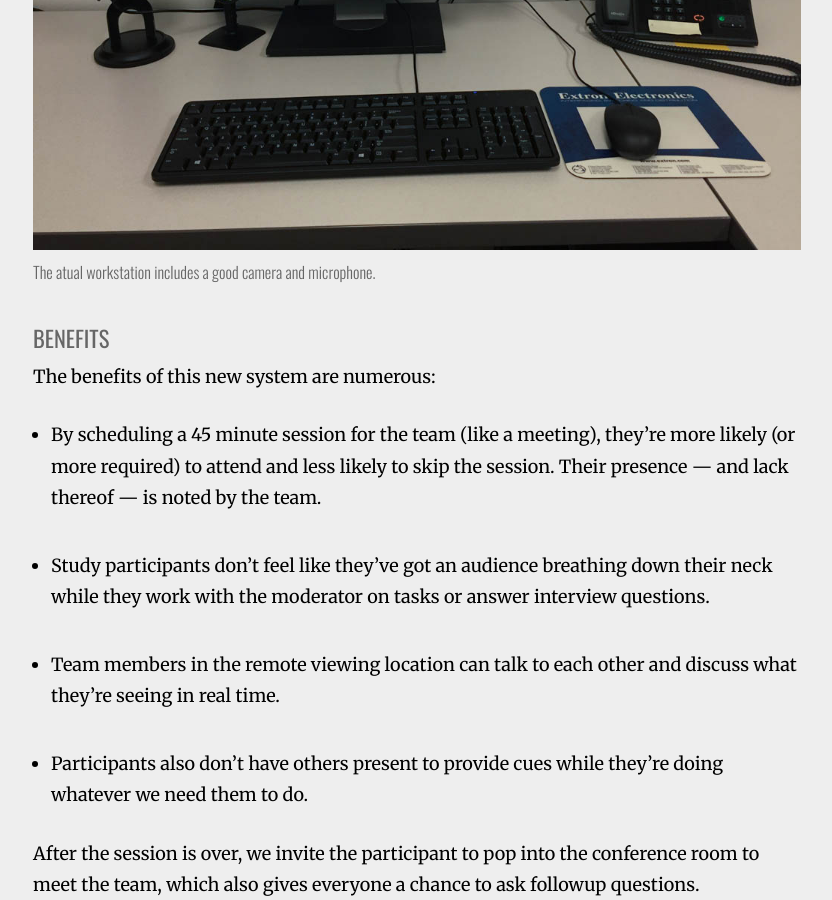
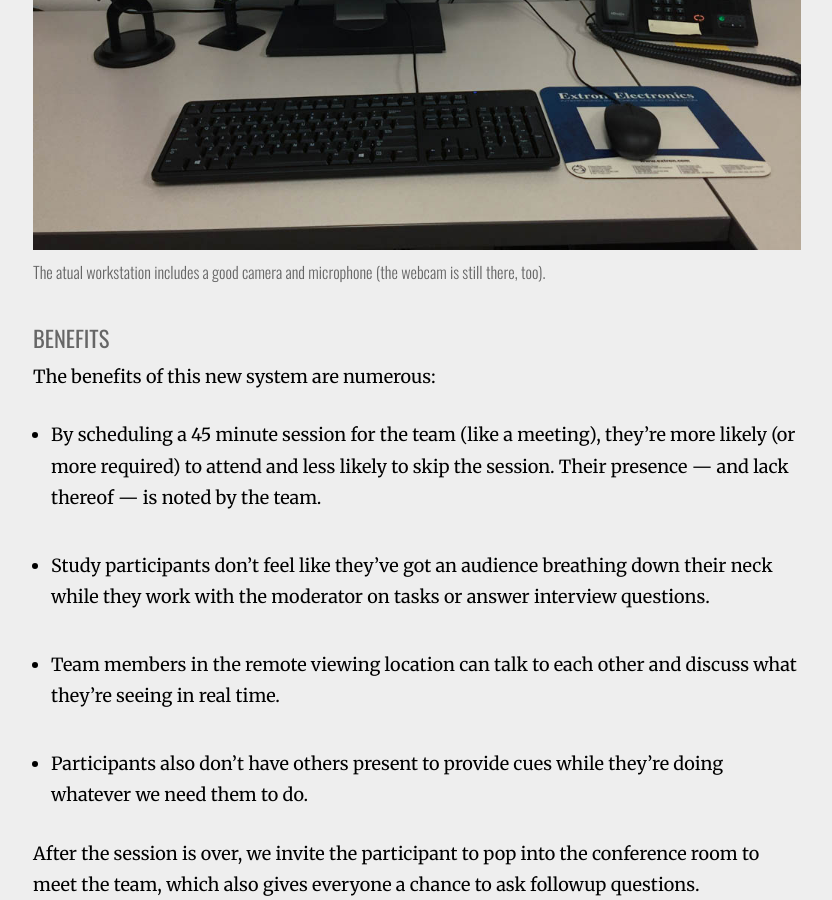
Before and after one commit to drewtodd/drewtodd.github.io, a Jekyll site: the page built from _posts/2016-09-01-getting-out-of-the-room.md, in a window 1280 px wide and 900 px high, scrolled down 4511 px. Shown: the whole window, without its empty margins (223-1055 px from the left). Built offline with Jekyll 4.4.1, drawn with Linux system fonts in a browser that asks for light colours; nearby versions of some CDN libraries; comment, search, counter and statistics services are not loaded.

Commit message:
Copy edit

```diff
--- a/_posts/2016-09-01-getting-out-of-the-room.md
+++ b/_posts/2016-09-01-getting-out-of-the-room.md
@@ -50,7 +50,7 @@ With all this in mind, one of the benefits of working for an AV manufacturer is
 
 <div class="filler-background"><a href="/img/streaming-rig2.jpg"><img src="/img/streaming-rig2.jpg" class="floatcenter" /></a></div><em class="img-caption">The specialized hardware includes a streaming media processor and a confidence monitor to verify the remote display's screen.</em>
 
-<div class="filler-background"><a href="/img/streaming-rig3.jpg"><img src="/img/streaming-rig3.jpg" class="floatcenter" /></a></div><em class="img-caption">The atual workstation includes a good camera and microphone.</em>
+<div class="filler-background"><a href="/img/streaming-rig3.jpg"><img src="/img/streaming-rig3.jpg" class="floatcenter" /></a></div><em class="img-caption">The atual workstation includes a good camera and microphone (the webcam is still there, too).</em>
 
 ### Benefits
 
```
Also changed, not shown: 2 other files.
